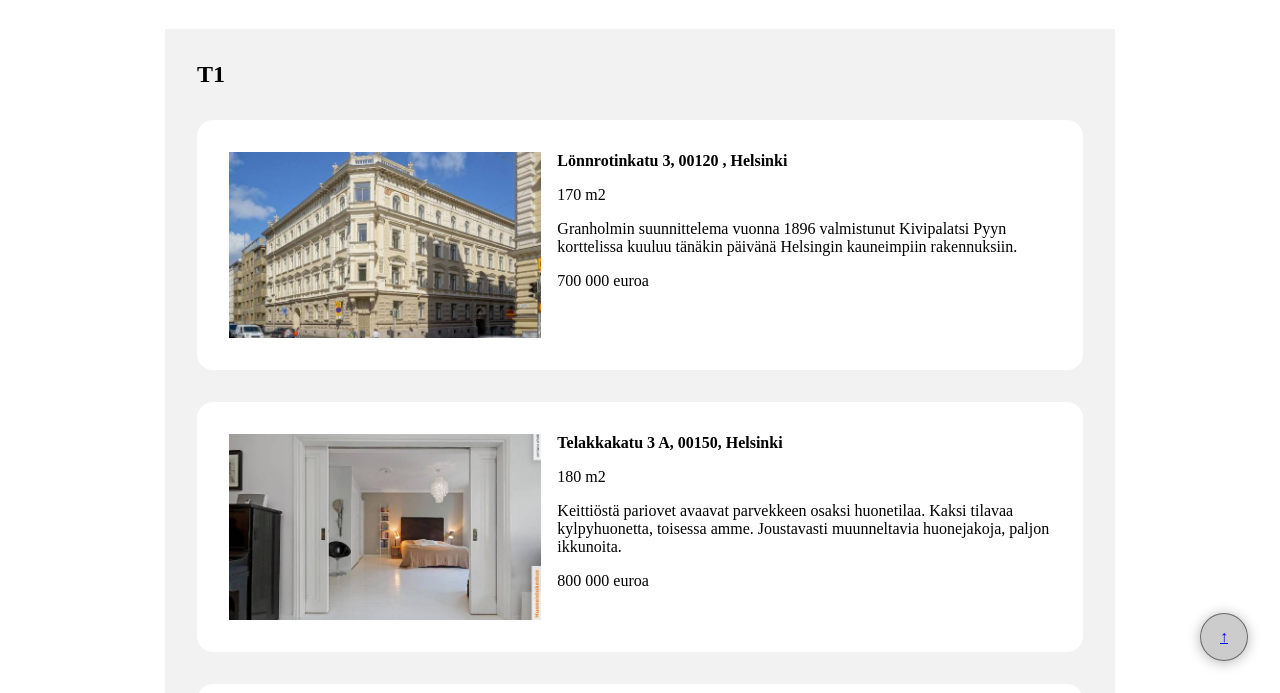
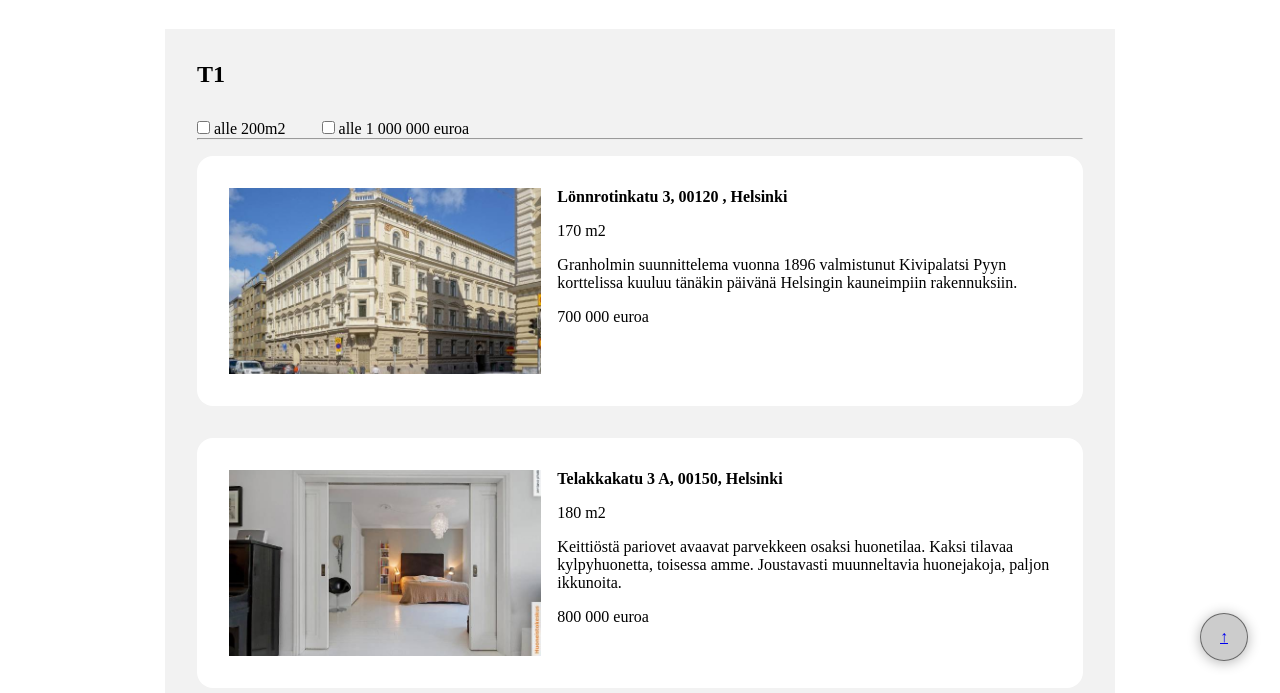
Before and after one commit to samueeli/fullstack-TTC2080-3014, a plain HTML site: page h4/h4.html in a window 1280 px wide. Shown: the part 107-800 px from the top of the page. Drawn offline with Linux system fonts and the light colour scheme.

Commit message:
added H4T2

```diff
--- a/h4/app.js
+++ b/h4/app.js
@@ -1,5 +1,3 @@
-// http://netisto.fi/ttc2080-s2022/files/h4/
-
 const apartmentList = document.getElementById('apCardList');
 
 //t1
@@ -33,10 +31,23 @@ const getHouses = () => {
     .catch((err) => console.log('Request (fetch houses) failed', err));
 };
 
+const filterHouses = (houses) => {
+  let result = houses;
+  const filterBySqft = document.getElementById('filterBySqft').checked;
+  const filterByPrice = document.getElementById('filterByPrice').checked;
+
+  filterBySqft && (result = result.filter((house) => house.sqft < 200));
+  filterByPrice && (result = result.filter((house) => house.price < 1000000));
+
+  return result;
+};
+
 const renderHouses = async () => {
   let houses = await getHouses();
+  let filteredHouses = filterHouses(houses);
 
-  apartmentList.innerHTML = houses
+  houses
+    ? (apartmentList.innerHTML = filteredHouses
         .map((house, index) => {
           return ApartmentCard(
             house.img,
@@ -47,7 +58,8 @@ const renderHouses = async () => {
             house.price.toLocaleString().replace(/,/g, ' ')
           );
         })
-    .join('');
+        .join(''))
+    : (apartmentList.innerHTML = '<h3>Asuntoja tulossa...</h3>');
 };
 
 const init = () => {
--- a/h4/h4.html
+++ b/h4/h4.html
@@ -49,6 +49,15 @@
       <h1>Harjoitukset 4</h1>
       <div class="exbox">
         <h2>T1</h2>
+        <div class="filterContainer">
+          <input type="checkbox" id="filterBySqft" onchange="renderHouses()" />
+          <label style="margin-right: 2rem" for="filterBySqft"
+            >alle 200m2</label
+          >
+          <input type="checkbox" id="filterByPrice" onchange="renderHouses()" />
+          <label for="filterByPrice">alle 1 000 000 euroa</label>
+        </div>
+        <hr style="margin-bottom: 1rem" />
         <div id="apCardList"></div>
       </div>
     </div>
```
Lines whose indentation alone changed are shown as unchanged.
